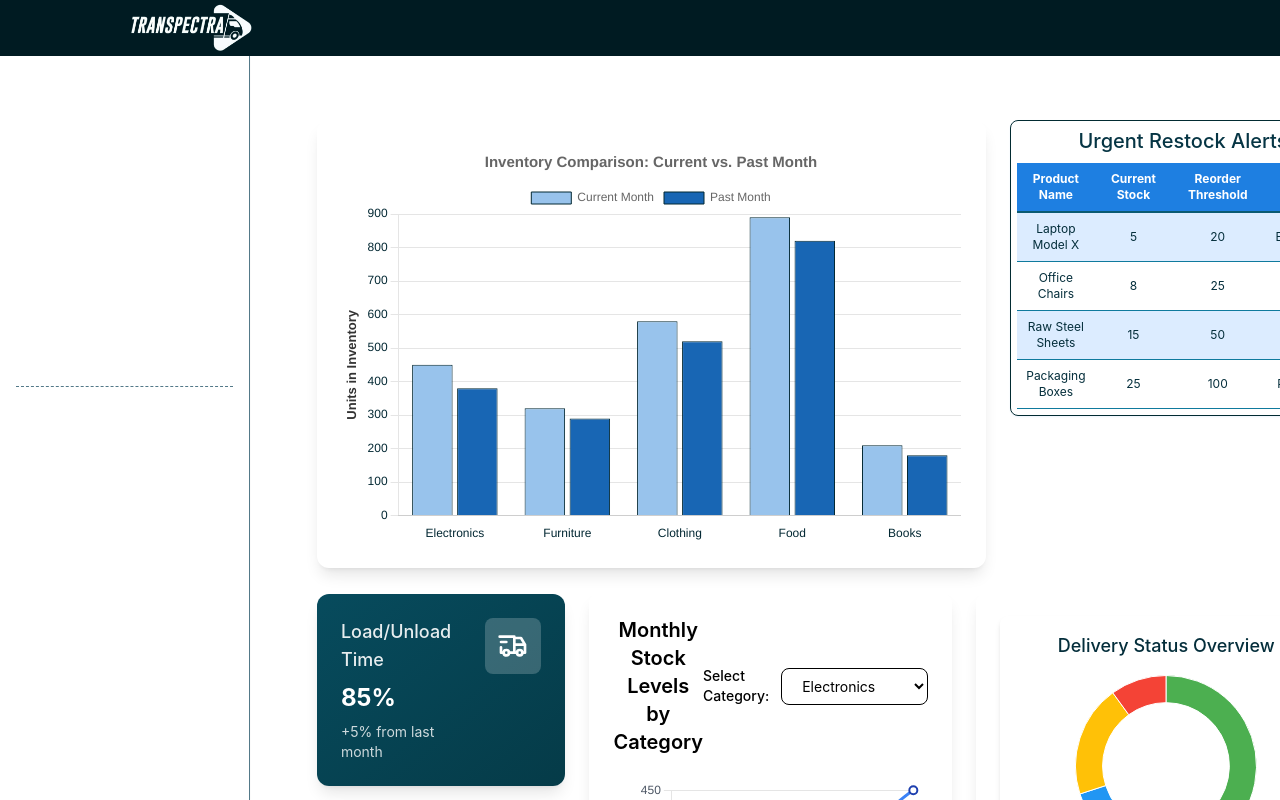
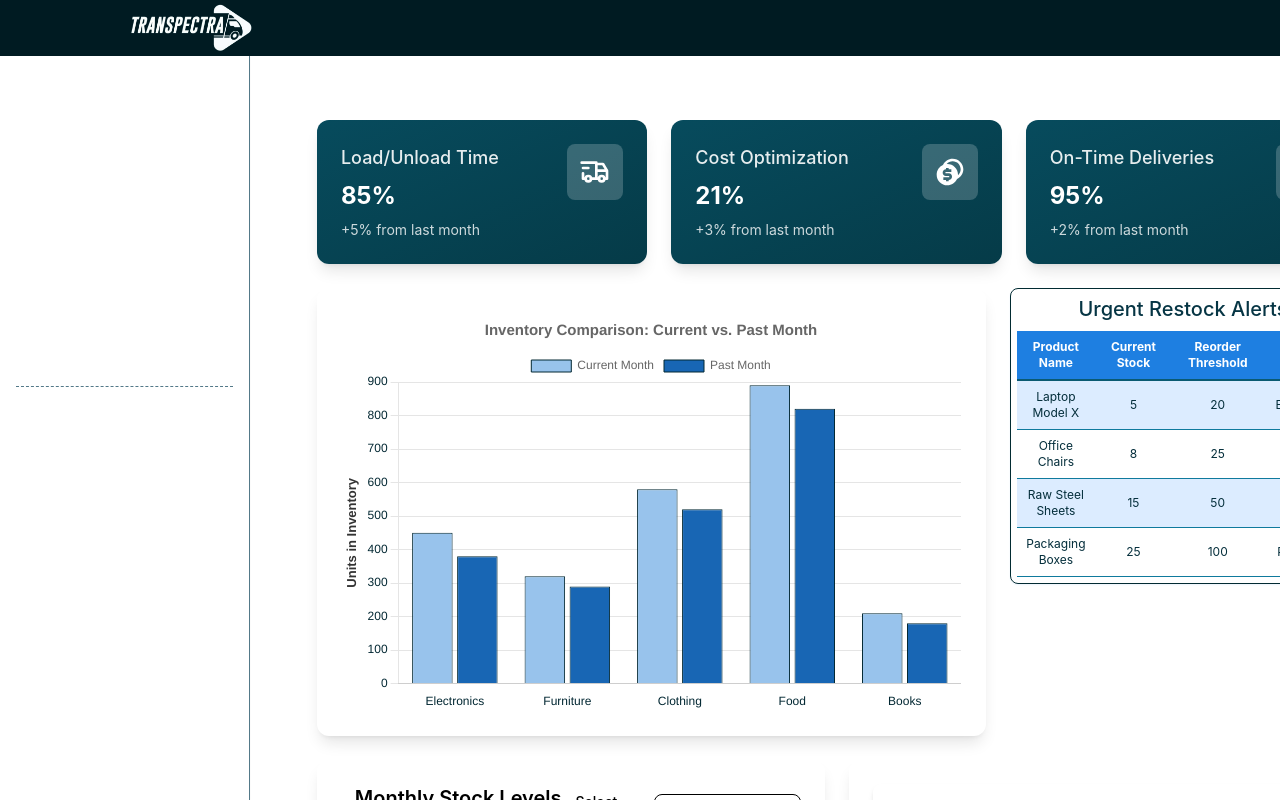
Before and after one commit to Sky-walkerX/transpectra, a React (Create React App) app in the folder client/: page /dashboard/analytics in a window 1280 px wide. Built offline with nearby package versions, Linux system fonts and the light colour scheme; sample sign-in values are in the browser's storage.

Commit message:
Maybe Done

```diff
--- a/client/src/components/core/Dashboard/ManagerInsights.jsx
+++ b/client/src/components/core/Dashboard/ManagerInsights.jsx
@@ -19,21 +19,9 @@ function ManagerInsights() {
     <div className="flex flex-col gap-y-6 items-center p-6">
       <div className="w-full max-w-7xl">
         <div className="flex flex-col gap-y-6">
-          {/* Top Section */}
-          <div className="flex flex-row gap-x-6 justify-between items-start">
-            <div className="flex flex-col w-8/12 h-full gap-y-1 items-center justify-between bg-white rounded-xl p-6 shadow-lg">
-              <InventoryBarChart categories={categories} currentData={current} pastData={past} />
-            </div>
-            <div className="w-4/12">
-              <RestockTable restockAlerts={restockAlerts}/>
-            </div>
-          </div>
-
-          {/* Middle Section */}
+          {/* Stats Cards Section */}
           <div className="flex flex-row gap-x-6 w-full">
-            {/* Stats Cards */}
-            <div className="flex flex-col justify-center gap-y-4 w-1/4">
-              <div className="bg-gradient-to-br from-blue-600 to-blue-700 w-full p-6 rounded-xl shadow-lg transform transition-all duration-300 hover:scale-105">
+            <div className="bg-gradient-to-br from-blue-600 to-blue-700 w-1/3 p-6 rounded-xl shadow-lg transform transition-all duration-300 hover:scale-105">
               <div className="flex flex-row items-start justify-between gap-x-3">
                 <div className="flex flex-col justify-center gap-y-2">
                   <p className="text-white font-medium opacity-90 text-lg">Load/Unload Time</p>
@@ -45,7 +33,7 @@ function ManagerInsights() {
                 </div>
               </div>
             </div>
-              <div className="bg-gradient-to-br from-blue-600 to-blue-700 w-full p-6 rounded-xl shadow-lg transform transition-all duration-300 hover:scale-105">
+            <div className="bg-gradient-to-br from-blue-600 to-blue-700 w-1/3 p-6 rounded-xl shadow-lg transform transition-all duration-300 hover:scale-105">
               <div className="flex flex-row items-start justify-between gap-x-3">
                 <div className="flex flex-col justify-center gap-y-2">
                   <p className="text-white font-medium opacity-90 text-lg">Cost Optimization</p>
@@ -57,7 +45,7 @@ function ManagerInsights() {
                 </div>
               </div>
             </div>
-              <div className="bg-gradient-to-br from-blue-600 to-blue-700 w-full p-6 rounded-xl shadow-lg transform transition-all duration-300 hover:scale-105">
+            <div className="bg-gradient-to-br from-blue-600 to-blue-700 w-1/3 p-6 rounded-xl shadow-lg transform transition-all duration-300 hover:scale-105">
               <div className="flex flex-row items-start justify-between gap-x-3">
                 <div className="flex flex-col justify-center gap-y-2">
                   <p className="text-white font-medium opacity-90 text-lg">On-Time Deliveries</p>
@@ -71,14 +59,23 @@ function ManagerInsights() {
             </div>
           </div>
 
-            {/* Charts */}
-            <div className="flex flex-row gap-x-6 w-3/4">
+          {/* Top Section */}
+          <div className="flex flex-row gap-x-6 justify-between items-start">
+            <div className="flex flex-col w-8/12 h-full gap-y-1 items-center justify-between bg-white rounded-xl p-6 shadow-lg">
+              <InventoryBarChart categories={categories} currentData={current} pastData={past} />
+            </div>
+            <div className="w-4/12">
+              <RestockTable restockAlerts={restockAlerts}/>
+            </div>
+          </div>
+
+          {/* Middle Section */}
+          <div className="flex flex-row gap-x-6 w-full">
             <div className="flex flex-col w-1/2 gap-y-1 items-center justify-between bg-white rounded-xl p-6 shadow-lg">
               <InventoryLineChart categories2={categories2} trendData={trendData} />
             </div>
             <div className="flex flex-col w-1/2 gap-y-1 items-center justify-between bg-white rounded-xl p-6 shadow-lg">
               <DeliveryDonutChart/>
-              </div>
             </div>
           </div>
 
--- a/client/src/services/dashboardData.js
+++ b/client/src/services/dashboardData.js
@@ -134,12 +134,14 @@ export const analyticsData = {
   ]
 };
 
+const dashboardData = {
+    inventoryData,
+    supplierPerformanceData,
+    deliveryStatusData,
+    fleetActivityData,
+    orderStatistics,
+    analyticsData
+}
+
 // Export all data
-export default {
-  inventoryData,
-  supplierPerformanceData,
-  deliveryStatusData,
-  fleetActivityData,
-  orderStatistics,
-  analyticsData
-};
+export default dashboardData;
```
Lines whose indentation alone changed are shown as unchanged.
